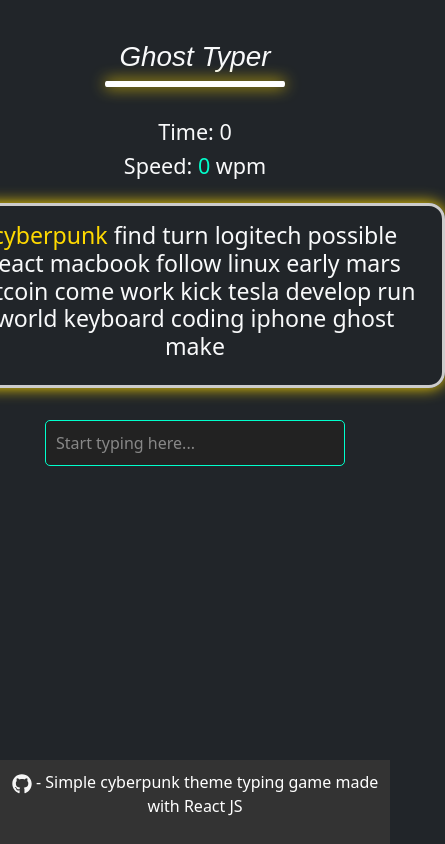
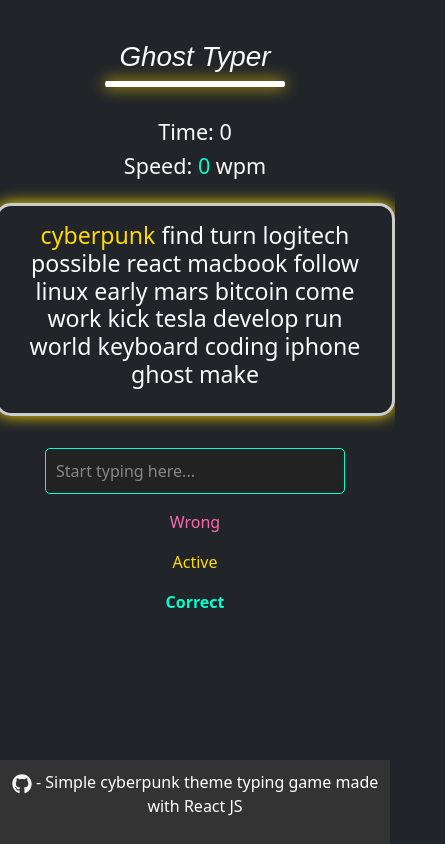
Before and after one commit to yusufkula/ghost_typer, a React (Create React App) app: page / in a window 390 px wide. Shown: the whole page, 445 px wide, since content can reach past the window. Built offline with nearby package versions, Linux system fonts and the light colour scheme; a web font is replaced by a local one.

Commit message:
improve css layout for better responsive design for multiple platforms

```diff
--- a/public/style.css
+++ b/public/style.css
@@ -69,7 +69,7 @@
 .textArea{
     border: 3px solid  #ccc;
     max-width: 800px;
-    min-width: 500px;
+    min-width: 400px;
     border-radius: 1rem;
     margin: 1rem;
     animation: glow 1.5s linear infinite;
@@ -98,7 +98,7 @@
     min-width: 400px; /* Adjust max-width to your preference */
     height: 410px;
     padding: 20px;
-    background-color: rgba(26, 26, 26, 0.9); /* Dark background color */
+    background-color: rgba(26, 26, 26, 0.95); /* Dark background color */
     transition: all 0.3s ease; /* Smooth transition for all properties */
     border-radius: 0.7rem;
     color: #ffffff; /* White text color */
@@ -132,7 +132,7 @@
     transition: background-color 0.3s ease; /* Smooth transition for background-color */
     border-radius: 0.6rem;
     &:hover {
-      background-color: #cccc00; /* Darker neon light yellow on hover */
+      background-color: #ffff00; /* Darker neon light yellow on hover */
     }
 }
 
@@ -184,3 +184,10 @@
   text-decoration: none;
   color: whitesmoke;
 }
+
+.infoBox{
+  display: flex;
+  flex-direction: column;
+  align-items: center;
+  justify-content: center;
+}
--- a/src/App.jsx
+++ b/src/App.jsx
@@ -2,12 +2,14 @@
 import Heading from "./Heading";
 import TypingTest from "./typingTest";
 import Footer from "./Footer";
+import Info from "./Info";
 
 const App = () => {
     return (
         <div className="App">
             <Heading />
             <TypingTest />
+            <Info />
             <Footer />
         </div>
 
--- a/src/Result.jsx
+++ b/src/Result.jsx
@@ -15,7 +15,7 @@
         <div>
             {isPopVisible && (
                 <div className="pop-screen">
-                    <h1 className="Pop-screen-title">Results</h1>
+                    <h1 className="Pop-screen-title">Result</h1>
                     <h2>{speed} WPM</h2>
                     <button onClick={() => window.location.reload()}>Restart</button>
                 </div>
```
